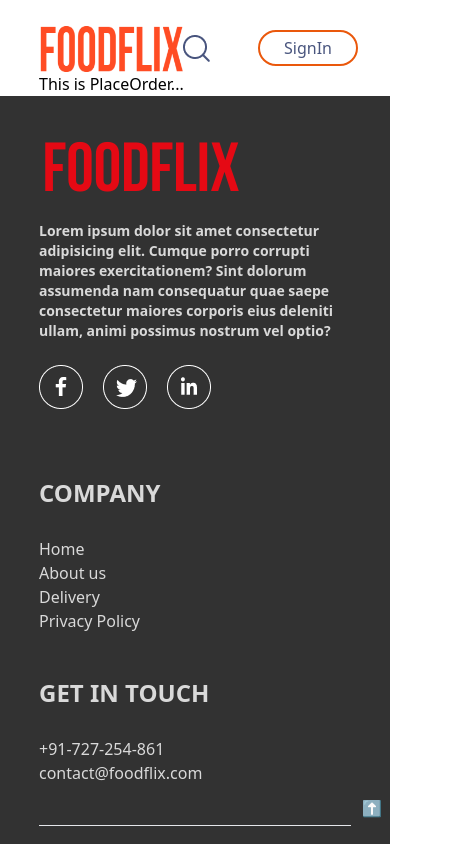
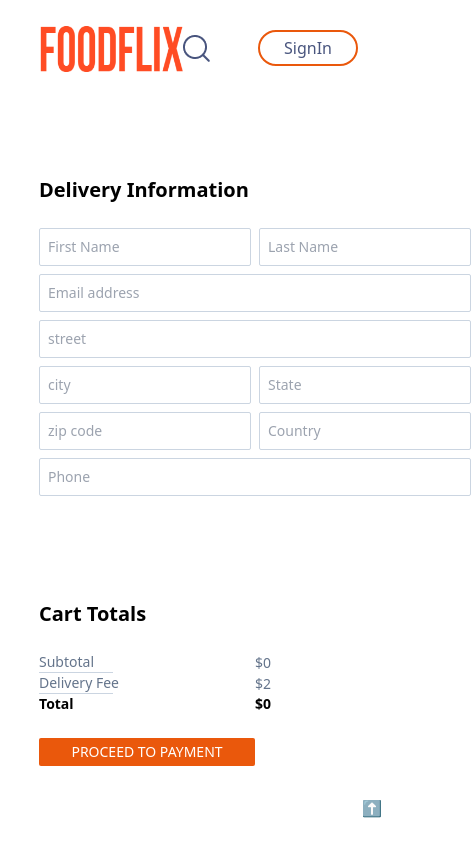
Before and after one commit to pankaj-gitcode/FullStackProjects, a React (Vite) app in the folder Food_delivery_webApp/: page /placeorder in a window 390 px wide. Shown: the top 844 px of the page, 471 px wide, since content can reach past the window. Built offline with nearby package versions, Linux system fonts and the light colour scheme.

Commit message:
placeOrder page added +responsive

```diff
--- a/Food_delivery_webApp/src/components/FoodItem/FoodItem.jsx
+++ b/Food_delivery_webApp/src/components/FoodItem/FoodItem.jsx
@@ -98,7 +98,7 @@ export default function FoodItem(){
                             </div>
                                             {/* ----------- food_price ---------- */}
                             <div className="flex items-center justify-between pb-2">
-                                <h1 className="text-[#E85F22] text-lg font-semibold">₹{elem.price*84/2}</h1>
+                                <h1 className="text-[#E85F22] text-lg font-semibold">${elem.price}</h1>
 
                             </div>
                         </div>
--- a/Food_delivery_webApp/src/components/Navbar.jsx
+++ b/Food_delivery_webApp/src/components/Navbar.jsx
@@ -16,7 +16,7 @@ export default function Navbar(){
         <nav>
             <div className="flex justify-between pt-6 " id="nav">
                     {/* ----------- brand Logo -------------- */}
-              <img src={assets.foodflixlogo} alt="food" className="w-36 h-12 sm:text-lg lg:text-xl" onClick={()=>navigateTo('/')}/>
+              <img src={assets.foodflixlogo} alt="food" className="w-36 h-12 sm:text-lg lg:text-xl cursor-pointer" onClick={()=>navigateTo('/')}/>
 
                 {/* --------- all menu/services navbar --------*/}
                 <ul className="hidden lg:flex gap-4 items-center justify-between font-normal text-[#49557e] text-[18px]">
@@ -34,7 +34,7 @@ export default function Navbar(){
 
                         {/* ----------------- Cart ----------------- */}
                     <div className='relative'>
-                        <img src={assets.basket_icon} alt="cart"  onClick={()=>navigateTo('/cart')}/>
+                        <img src={assets.basket_icon} alt="cart" className="cursor-pointer"  onClick={()=>navigateTo('/cart')}/>
                         {/* <div className='absolute w-2 h-2 bg-red-600 -top-1 -right-1 rounded-full hover:bg-slate-50'></div> */}
 
                         {
--- a/Food_delivery_webApp/src/components/pages/PlaceOrder/PlaceOrder.jsx
+++ b/Food_delivery_webApp/src/components/pages/PlaceOrder/PlaceOrder.jsx
@@ -1,7 +1,85 @@
-import React from 'react'
+import React from "react";
+import { useRecoilValue } from "recoil";
+import { totalCartPriceAtom } from "../../atom";
 
-export default function PlaceOrder(){
-    return(<>
-        <h1>This is PlaceOrder...</h1>
-    </>)
+export default function PlaceOrder() {
+    const subtotal = useRecoilValue(totalCartPriceAtom);
+  return (
+    <>
+      <div className="grid grid-rows-1 lg:grid-cols-2 gap-20 lg:gap-32 my-20">
+
+        {/* ---------- LEFT: Delivery Info ------------ */}
+        <div className="">
+          <h1 className="font-bold py-6 text-xl">Delivery Information</h1>
+          <form className="grid grid-rows-1-1 lg:grid-cols-2 gap-2">
+            <input
+              type="text"
+              placeholder="First Name"
+              className="border-[1px] border-slate-300 rounded-sm pl-2 py-2 text-sm focus:outline-none border-double"
+            />
+            <input
+              type="text"
+              placeholder="Last Name"
+              className="border-[1px] border-slate-300 rounded-sm pl-2 py-2 text-sm focus:outline-none border-double "
+            />
+
+            <input
+              type="email"
+              placeholder="Email address"
+              className="border-[1px] border-slate-300 rounded-sm pl-2 py-2 text-sm focus:outline-none border-double col-span-2"
+            />
+
+            <input
+              type="text"
+              placeholder="street"
+              className="border-[1px] border-slate-300 rounded-sm pl-2 py-2 text-sm focus:outline-none border-double col-span-2"
+            />
+
+            <input
+              type="text"
+              placeholder="city"
+              className="border-[1px] border-slate-300 rounded-sm pl-2 py-2 text-sm focus:outline-none border-double "
+            />
+            <input
+              type="text"
+              placeholder="State"
+              className="border-[1px] border-slate-300 rounded-sm pl-2 py-2 text-sm focus:outline-none border-double "
+            />
+
+            <input
+              type="number"
+              placeholder="zip code"
+              className="border-[1px] border-slate-300 rounded-sm pl-2 py-2 text-sm focus:outline-none border-double "
+            />
+            <input
+              type="text"
+              placeholder="Country"
+              className="border-[1px] border-slate-300 rounded-sm pl-2 py-2 text-sm focus:outline-none border-double "
+            />
+
+            <input
+              type="number"
+              placeholder="Phone"
+              className="border-[1px] border-slate-300 rounded-sm pl-2 py-2 text-sm focus:outline-none border-double col-span-2"
+            />
+          </form>
+        </div>
+
+        {/* ------------ RIGHT: Cart Totals ----------- */}
+        <div className="">
+          <h1 className="font-bold text-xl py-6">Cart Totals</h1>
+
+          <div className="grid grid-cols-2 items-center justify-between text-sm">
+            <p className="text-slate-500">Subtotal <hr className="border-solid border-slate-300 w-[19vw]" /></p>
+            <p className="text-slate-500">$0</p>
+            <p className="text-slate-500">Delivery Fee <hr className="border-solid border-slate-300 w-[19vw]" /></p>
+            <p className="text-slate-500">$2</p>
+            <p className="font-bold">Total</p>
+            <p className="font-bold">$0</p>
+            <button className="bg-orange-600 text-[#fff] rounded-sm py-1 mt-6 active:scale-105 duration-300 ease-in-out">PROCEED TO PAYMENT</button>
+          </div>
+        </div>
+      </div>
+    </>
+  );
 }
```
Also changed, not shown: Food_delivery_webApp/src/components/pages/Cart/Cart.jsx (+80 -57 lines).
